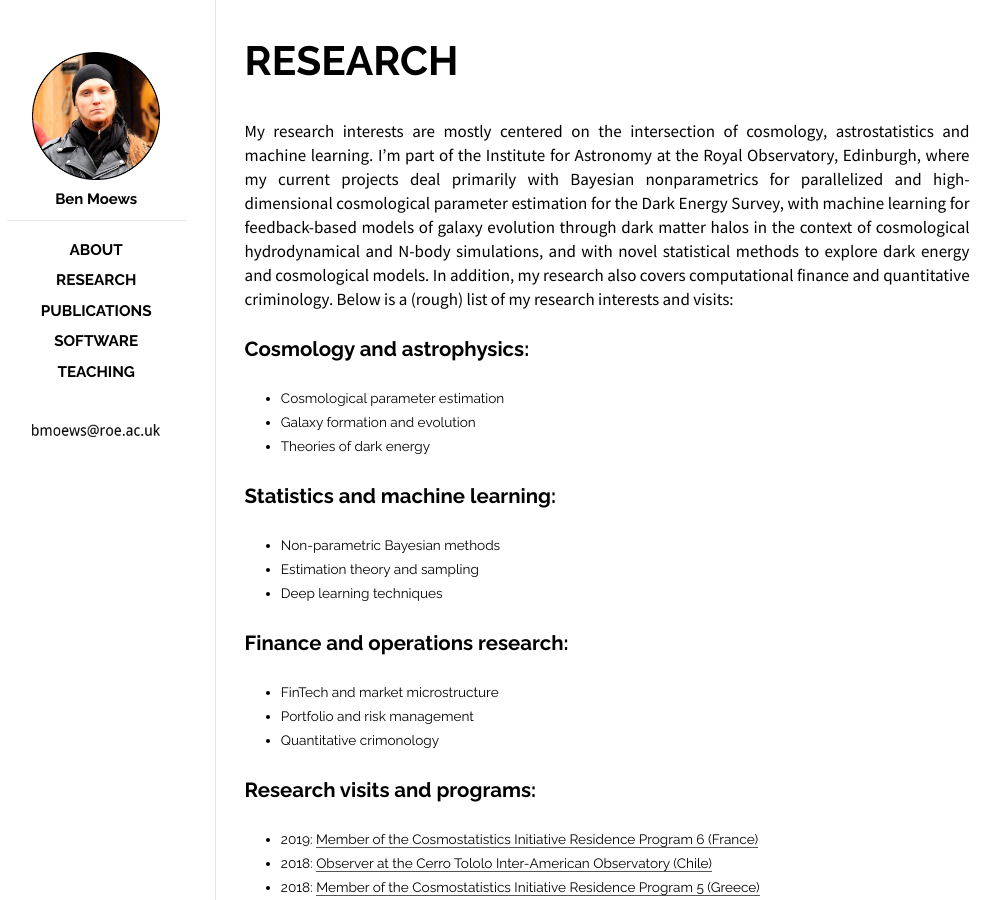
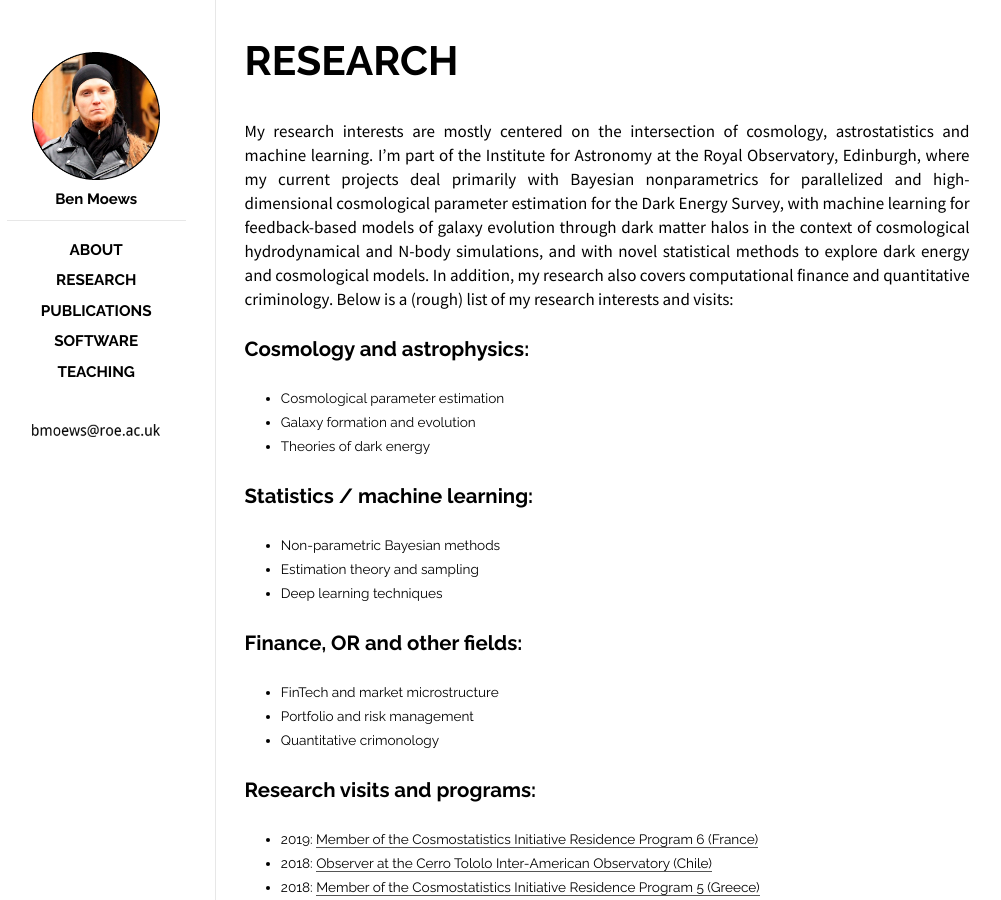
Before and after one commit to moews/moews.github.io, a Jekyll site: the page built from _posts/2017-03-26-research.md, in a window 1280 px wide. Shown: the whole page, without its empty margins (143-1144 px from the left). Built offline with Jekyll 4.4.1, drawn with Linux system fonts in a browser that asks for light colours.

Commit message:
Update 2017-03-26-research.md

```diff
--- a/_posts/2017-03-26-research.md
+++ b/_posts/2017-03-26-research.md
@@ -15,13 +15,13 @@ My research interests are mostly centered on the intersection of cosmology, astr
 * Galaxy formation and evolution
 * Theories of dark energy
 
-## Statistics and machine learning:
+## Statistics / machine learning:
 
 * Non-parametric Bayesian methods
 * Estimation theory and sampling
 * Deep learning techniques
 
-## Finance and operations research:
+## Finance, OR and other fields:
 
 * FinTech and market microstructure
 * Portfolio and risk management
```
